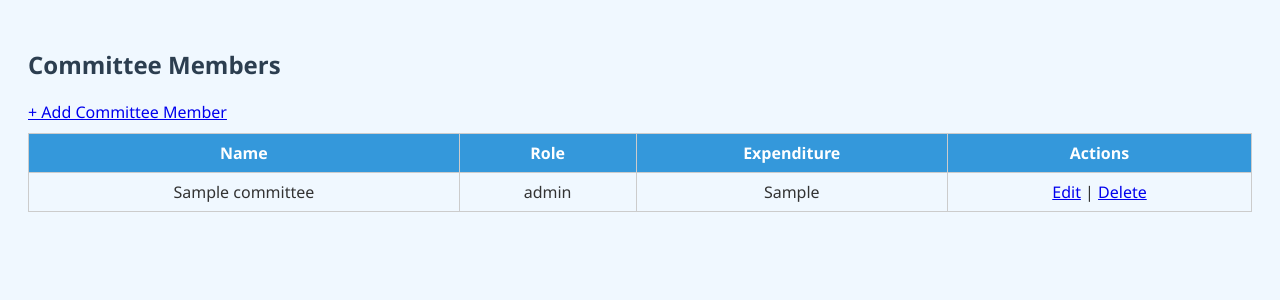
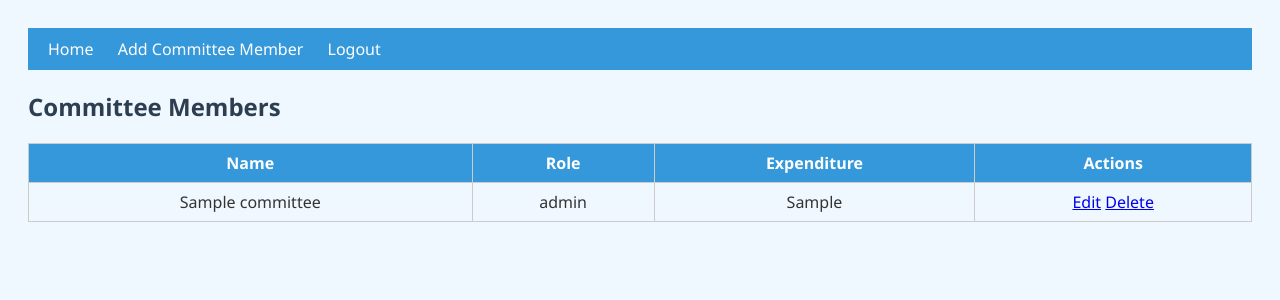
Before and after one commit to Muttu93/school_management01, a Flask app: page /committee in a window 1280 px wide. Shown: the top 300 px of the page. Run offline with Flask 3, Linux system fonts and the light colour scheme; tables that the repository leaves empty hold one stand-in row (values such as "Sample post").

Commit message:
Update committee.html

```diff
--- a/templates/committee.html
+++ b/templates/committee.html
@@ -1,32 +1,36 @@
 <!DOCTYPE html>
-<html>
+<html lang="en">
 <head>
     <meta charset="UTF-8">
-  <title>Committee</title>
+    <title>Committee - School Management</title>
     <link rel="stylesheet" href="{{ url_for('static', filename='style.css') }}">
 </head>
 <body>
+<div class="nav">
+    <a href="{{ url_for('home') }}">Home</a>
+    <a href="{{ url_for('add_committee') }}">Add Committee Member</a>
+    <a href="{{ url_for('logout') }}">Logout</a>
+</div>
+
 <h2>Committee Members</h2>
-  <a href="{{ url_for('add_committee') }}">+ Add Committee Member</a>
 <table>
-    <thead>
     <tr>
-        <th>Name</th><th>Role</th><th>Expenditure</th><th>Actions</th>
+        <th>Name</th>
+        <th>Role</th>
+        <th>Expenditure</th>
+        <th>Actions</th>
     </tr>
-    </thead>
-    <tbody>
     {% for c in committee %}
     <tr>
         <td>{{ c.name }}</td>
         <td>{{ c.role }}</td>
         <td>{{ c.expenditure }}</td>
         <td>
-          <a href="{{ url_for('edit_committee', id=c.id) }}">Edit</a> |
+            <a href="{{ url_for('edit_committee', id=c.id) }}">Edit</a>
             <a href="{{ url_for('delete_committee', id=c.id) }}">Delete</a>
         </td>
     </tr>
     {% endfor %}
-    </tbody>
 </table>
 </body>
 </html>
```
Lines whose indentation alone changed are shown as unchanged.
